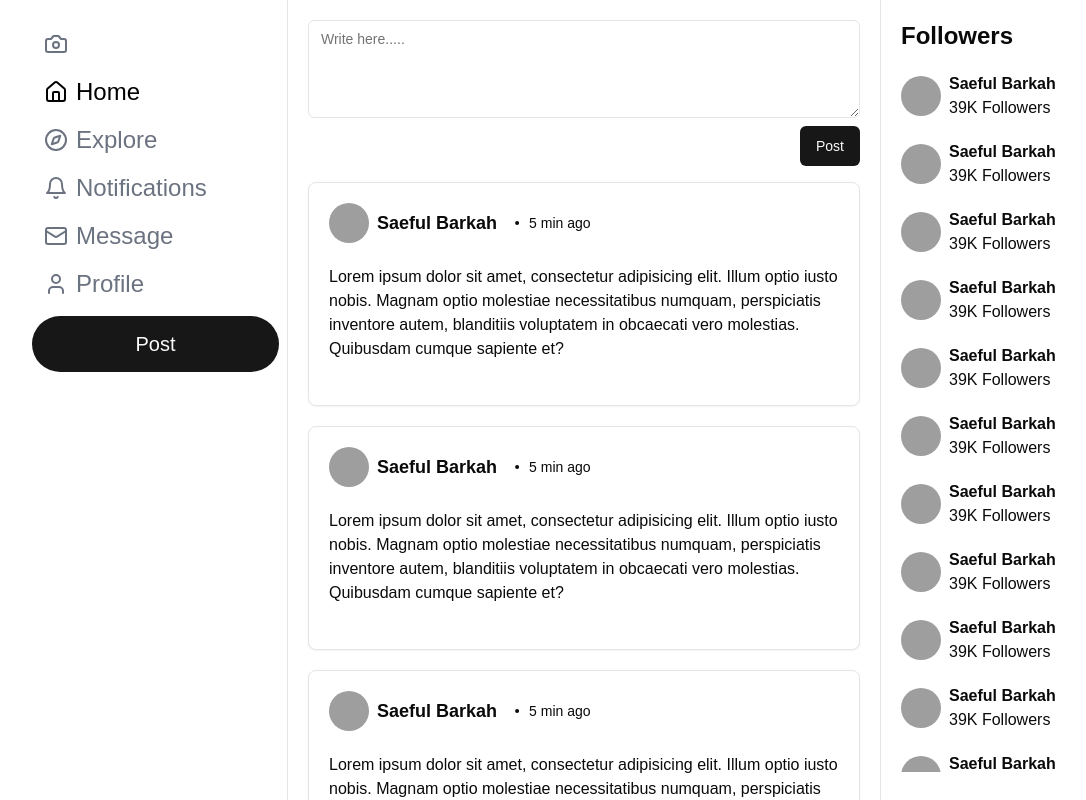
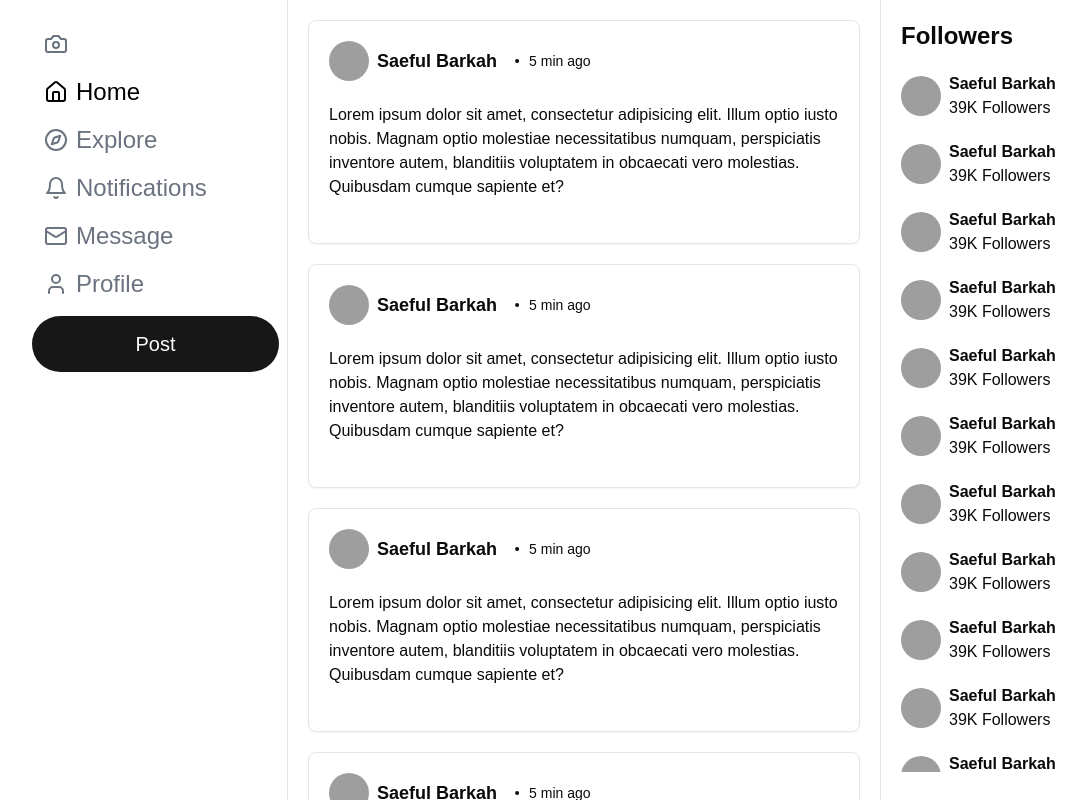
Before and after one commit to saefulbarkah/social-app, a Next.js app: page / in a window 1280 px wide. Shown: the top 800 px of the page, without its empty margins (0-1086 px from the left). Built offline with nearby package versions, Linux system fonts and the light colour scheme; grey boxes are pictures that could not be loaded.

Commit message:
feat: create post to modal

```diff
--- a/src/components/sidebar/Sidebar.tsx
+++ b/src/components/sidebar/Sidebar.tsx
@@ -14,6 +14,7 @@ import {
   AlertDialogTitle,
   AlertDialogTrigger,
 } from '../ui/alert-dialog';
+import { CreateFormPost } from '../form/post';
 
 interface NavigationItem extends ButtonProps {
   label?: string | React.ReactNode;
@@ -60,14 +61,7 @@ const CreatePost = () => {
           <AlertDialogHeader>
             <AlertDialogTitle>Create Post</AlertDialogTitle>
           </AlertDialogHeader>
-          <div className="">
-            <p>
-              Lorem ipsum dolor sit amet consectetur adipisicing elit.
-              Asperiores illum, voluptas, praesentium culpa deserunt eum dicta
-              excepturi, autem libero nam est. Provident blanditiis aliquid
-              culpa porro quasi? Alias, aut eius.
-            </p>
-          </div>
+          <CreateFormPost />
           <AlertDialogCancel
             className="fixed top-0 right-0 -translate-x-4 translate-y-2 border-none"
             asChild
--- a/src/features/Home/Home.tsx
+++ b/src/features/Home/Home.tsx
@@ -1,11 +1,9 @@
 import React from 'react';
 import { UserPosts } from './components/user-post';
-import { CreatePost } from './components/create-post';
 
 export const Home = () => {
   return (
     <div className="grid grid-cols-1 space-y-4">
-      <CreatePost />
       <UserPosts />
     </div>
   );
--- a/src/features/Home/components/create-post.tsx
+++ /dev/null
@@ -1,10 +0,0 @@
-import { CreateFormPost } from '@/components/form/post';
-import React from 'react';
-
-export const CreatePost = () => {
-  return (
-    <div>
-      <CreateFormPost />
-    </div>
-  );
-};
```
